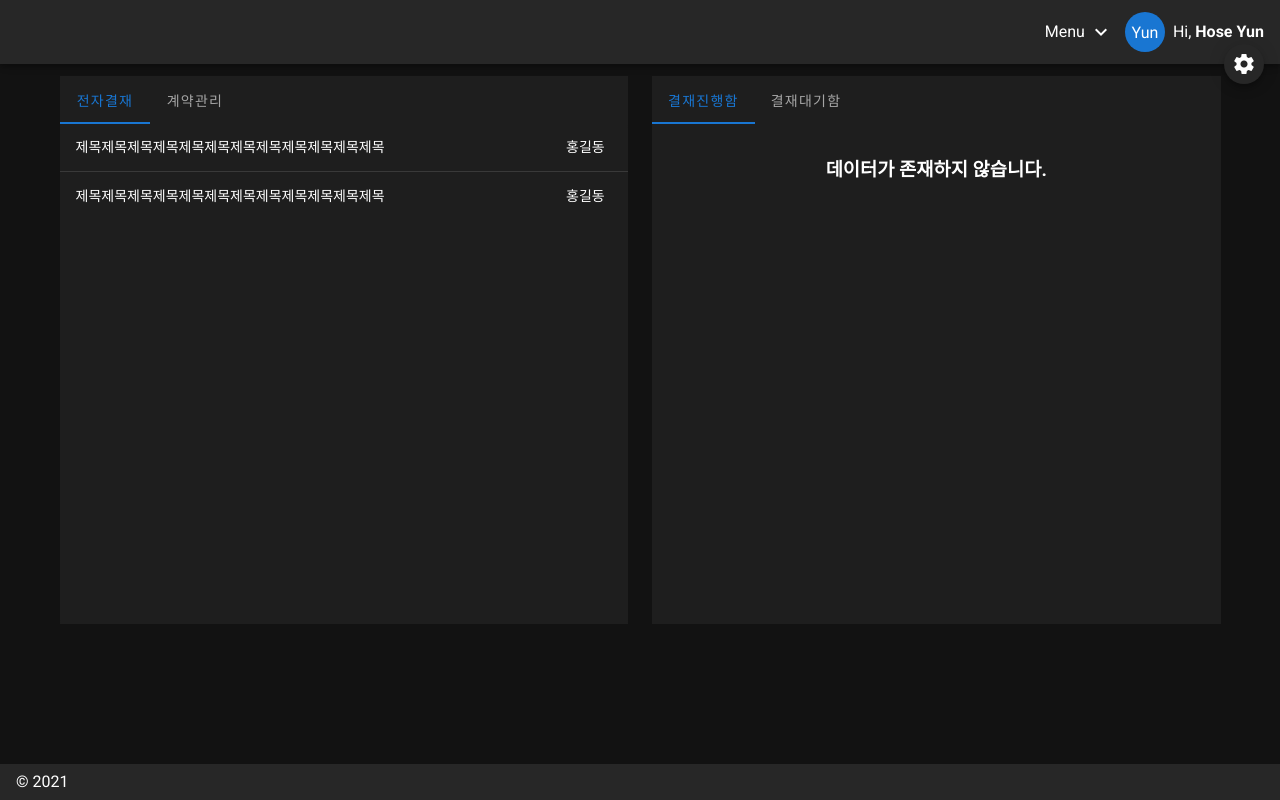
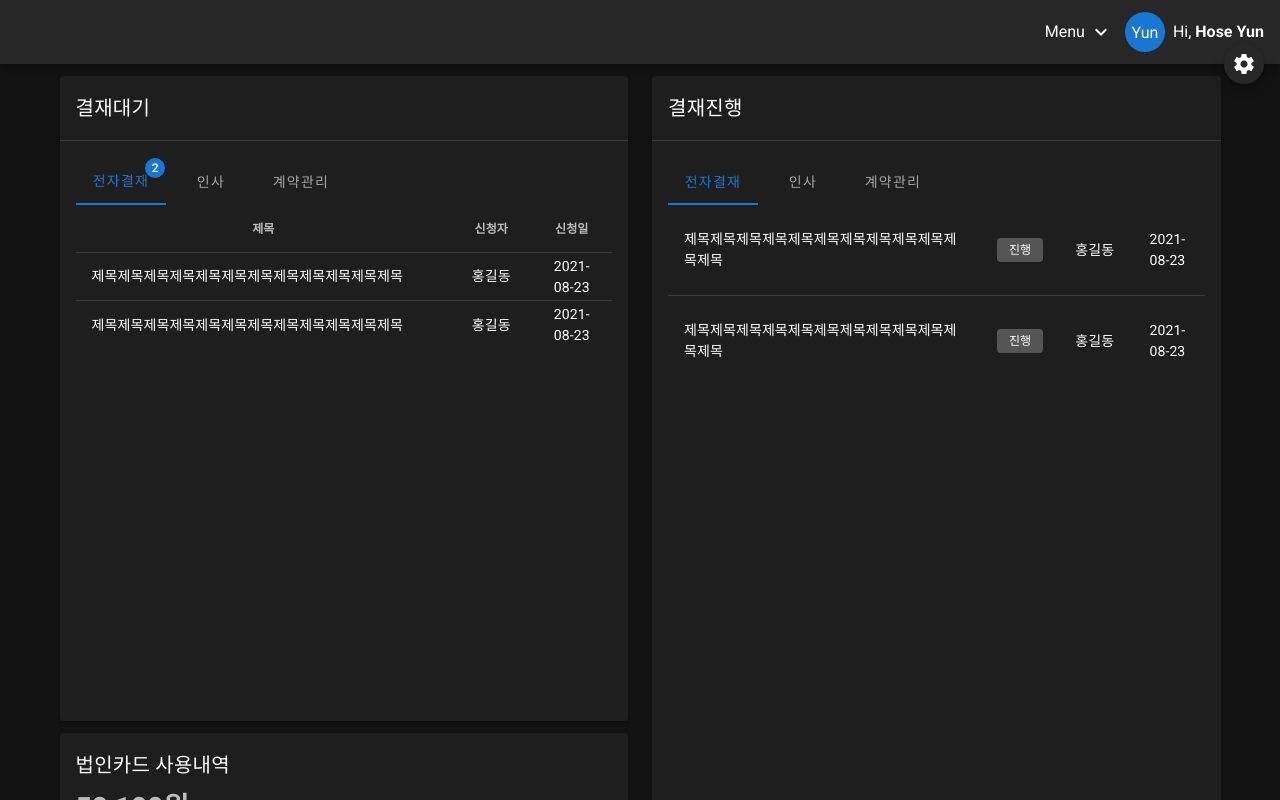
Before and after one commit to Hotsse/SIGN_VUETIFY_MOCKUP, a Nuxt app: page / in a window 1280 px wide. Shown: the top 800 px of the page. Built offline with nearby package versions, Linux system fonts and the light colour scheme.

Commit message:
메인 페이지 개선

```diff
--- a/layouts/default.vue
+++ b/layouts/default.vue
@@ -67,7 +67,7 @@
             v-bind="attrs"
             v-on="on"
           >
-            Menu <v-icon>mdi-chevron-down</v-icon>
+            Menu <v-icon dark>mdi-chevron-down</v-icon>
           </span>
         </template>
         <v-list>
--- a/pages/index.vue
+++ b/pages/index.vue
@@ -1,9 +1,20 @@
 <template>
-  <v-row justify="center" align="center">
+  <v-row justify="center">
     <v-col cols="6">
+      <v-card>
+        <v-card-title>결재대기</v-card-title>
+        <v-divider />
+        <v-card-text>
           <v-tabs>
             <v-tab href="#sign">
+              <v-badge
+                content="2"
+              >
                 전자결재
+              </v-badge>
+            </v-tab>
+            <v-tab href="#hr">
+              인사
             </v-tab>
             <v-tab href="#contract">
               계약관리
@@ -15,9 +26,17 @@
               >
                 <template #default>
                   <colgroup>
-                <col width="85%">
+                    <col width="70%">
+                    <col width="15%">
                     <col width="15%">
                   </colgroup>
+                  <thead>
+                    <tr>
+                      <th class="text-center">제목</th>
+                      <th class="text-center">신청자</th>
+                      <th class="text-center">신청일</th>
+                    </tr>
+                  </thead>
                   <tbody>
                     <tr>
                       <td>
@@ -25,6 +44,9 @@
                       </td>
                       <td class="text-center">
                         홍길동
+                      </td>
+                      <td class="text-center">
+                        2021-08-23
                       </td>
                     </tr>
                     <tr>
@@ -34,31 +56,117 @@
                       <td class="text-center">
                         홍길동
                       </td>
+                      <td class="text-center">
+                        2021-08-23
+                      </td>
                     </tr>
                   </tbody>
                 </template>
               </v-simple-table>
             </v-tab-item>
+            <v-tab-item id="hr" key="hr" class="text-center" style="height:500px;">
+              <h3 class="mt-8">결재 대기 항목이 없습니다.</h3>
+            </v-tab-item>
             <v-tab-item id="contract" key="contract" class="text-center" style="height:500px;">
-          <h3 class="mt-8">데이터가 존재하지 않습니다.</h3>
+              <h3 class="mt-8">결재 대기 항목이 없습니다.</h3>
             </v-tab-item>
           </v-tabs>
+        </v-card-text>
+      </v-card>
+
+      <v-card class="mt-3" height="260px">
+        <v-card-title>법인카드 사용내역</v-card-title>
+        <v-card-text>
+          <v-row>
+            <v-col cols="8">
+              <h1>58,100원</h1>
+            </v-col>
+            <v-col cols="4">
+              chart
+            </v-col>
+          </v-row>
+        </v-card-text>
+      </v-card>
     </v-col>
     <v-col cols="6">
+      <v-card>
+        <v-card-title>결재진행</v-card-title>
+        <v-divider />
+        <v-card-text>
           <v-tabs>
-        <v-tab href="#progress">
-          결재진행함
+            <v-tab href="#sign">
+              전자결재
             </v-tab>
-        <v-tab href="#pending">
-          결재대기함
+            <v-tab href="#hr">
+              인사
             </v-tab>
-        <v-tab-item id="progress" key="progress" class="text-center" style="height:500px;">
-          <h3 class="mt-8">데이터가 존재하지 않습니다.</h3>
+            <v-tab href="#contract">
+              계약관리
+            </v-tab>
+            <v-tab-item id="sign" key="sign" style="height:800px;" align="center" justify="center">
+              <v-simple-table
+                fixed-header
+                height="800px"
+              >
+                <template #default>
+                  <colgroup>
+                    <col width="66%">
+                    <col width="6%">
+                    <col width="14%">
+                    <col width="14%">
+                  </colgroup>
+                  <tbody>
+                    <tr>
+                      <td class="pt-6 pb-6">
+                        제목제목제목제목제목제목제목제목제목제목제목제목
+                      </td>
+                      <td class="text-center">
+                        <v-chip
+                          label
+                          small
+                        >
+                          진행
+                        </v-chip>
+                      </td>
+                      <td class="text-center">
+                        홍길동
+                      </td>
+                      <td class="text-center">
+                        2021-08-23
+                      </td>
+                    </tr>
+                    <tr>
+                      <td class="pt-6 pb-6">
+                        제목제목제목제목제목제목제목제목제목제목제목제목
+                      </td>
+                      <td class="text-center">
+                        <v-chip
+                          label
+                          small
+                        >
+                          진행
+                        </v-chip>
+                      </td>
+                      <td class="text-center">
+                        홍길동
+                      </td>
+                      <td class="text-center">
+                        2021-08-23
+                      </td>
+                    </tr>
+                  </tbody>
+                </template>
+              </v-simple-table>
             </v-tab-item>
-        <v-tab-item id="pending" key="pending" class="text-center" style="height:500px;">
-          <h3 class="mt-8">데이터가 존재하지 않습니다.</h3>
+            <v-tab-item id="hr" key="hr" class="text-center" style="height:800px;">
+              <h3 class="mt-8">결재 진행 항목이 없습니다.</h3>
+            </v-tab-item>
+            <v-tab-item id="contract" key="contract" class="text-center" style="height:800px;">
+              <h3 class="mt-8">결재 진행 항목이 없습니다.</h3>
             </v-tab-item>
           </v-tabs>
+        </v-card-text>
+      </v-card>
     </v-col>
   </v-row>
 </template>
```
Lines whose indentation alone changed are shown as unchanged.
